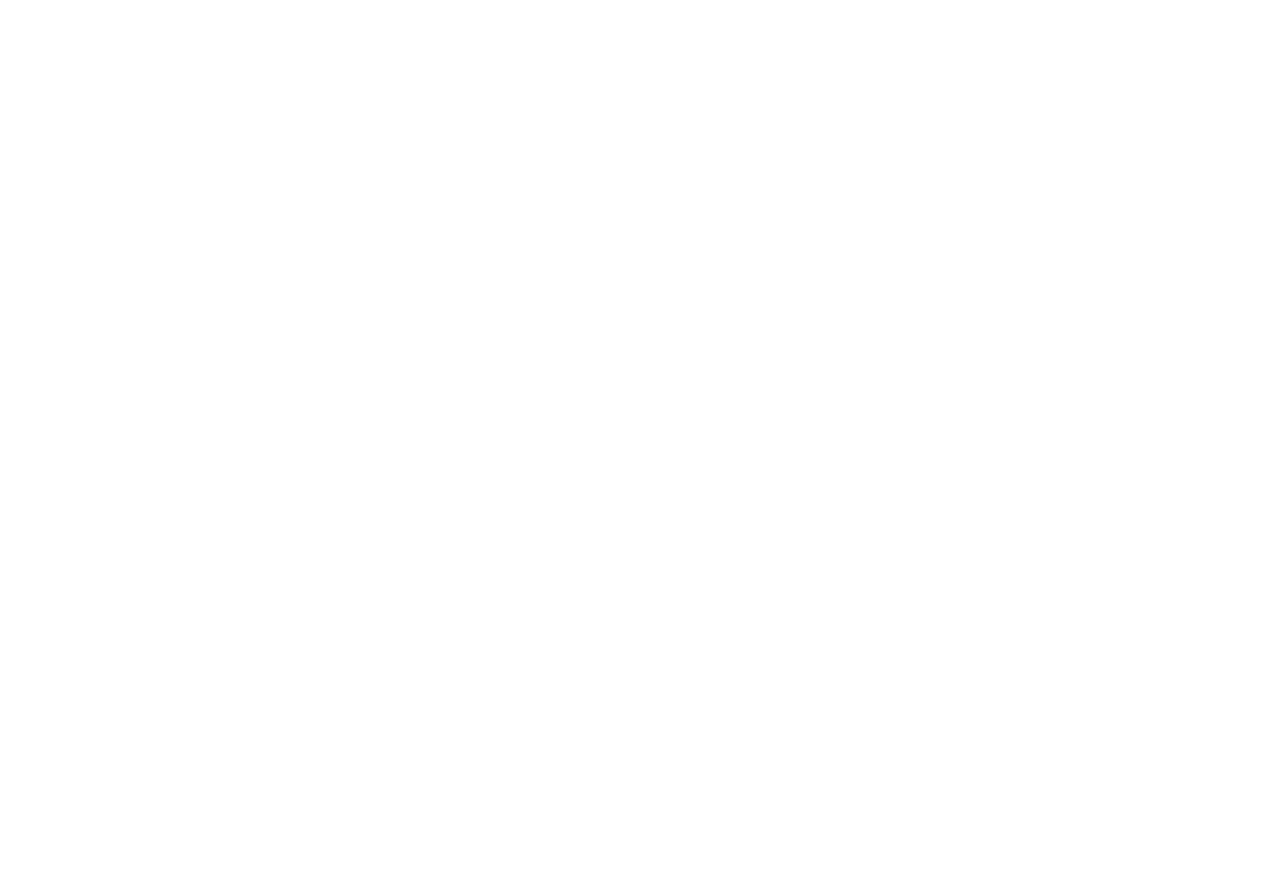
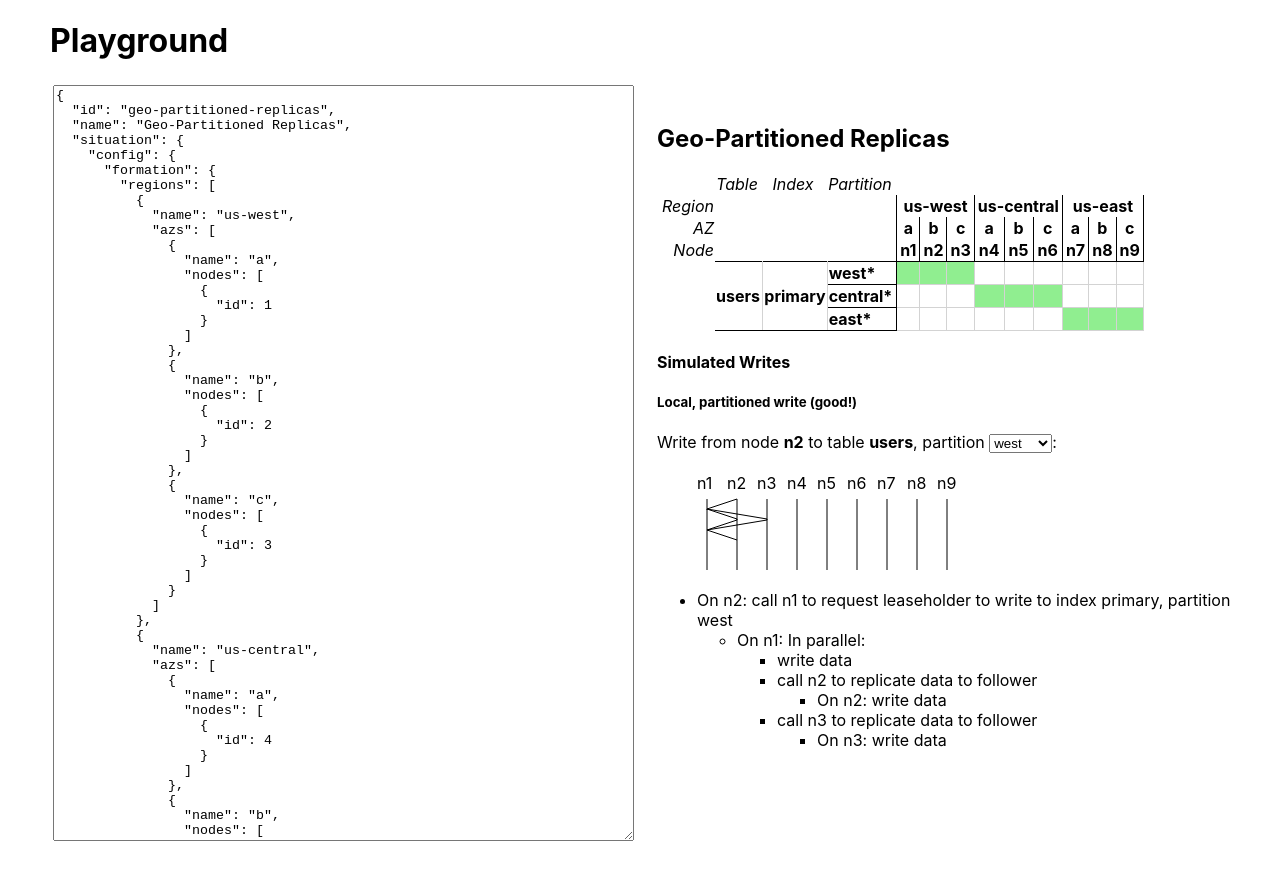
Before and after one commit to vilterp/crdb-config-explorer, a React (Create React App) app: page /playground in a window 1280 px wide. Shown: the top 880 px of the page. Before the commit the page ends 800 px from the top, so only its background shows below. Built offline with nearby package versions, Linux system fonts and the light colour scheme.

Commit message:
add basic playground

```diff
--- a/src/App.css
+++ b/src/App.css
@@ -122,3 +122,9 @@
 .trace-view .trace-node.trace-node-highlighted {
   color: red;
 }
+
+/* playground */
+
+textarea {
+  font-family: monospace;
+}
--- a/src/App.tsx
+++ b/src/App.tsx
@@ -1,188 +1,20 @@
 import React, { useState } from "react";
-import {
-  oneNodePerRegionF,
-  singleNode,
-  threeNodesOneRegion,
-  threeNodesThreeRegions,
-  usersTableDupIndexes,
-  usersTableLeaseholderPartitioned,
-  usersTablePartitioned,
-  usersTableUnPartitioned,
-} from "./configurations";
 import { SituationView } from "./views/situationView";
 import { Route, BrowserRouter as Router, Link } from "react-router-dom";
 import "./App.css";
-import { Situation, SQLWrite } from "./model";
+import { Pattern } from "./model";
 import { ConfigurationView } from "./views/configurationMatrix";
-
-interface Pattern {
-  id: string;
-  name: string;
-  situation: Situation;
-  writes: { desc: string; write: SQLWrite }[];
-}
-
-const development: Pattern = {
-  id: "development",
-  name: "Development",
-  situation: {
-    config: {
-      formation: singleNode,
-      table: usersTableUnPartitioned,
-    },
-    downNodeIDs: [],
-  },
-  writes: [
-    {
-      desc: "simple write",
-      write: {
-        gateWayNodeID: 1,
-        tableName: "users",
-        partitionName: "default",
-      },
-    },
-  ],
-};
-
-const basicProduction: Pattern = {
-  id: "basic-production",
-  name: "Basic Production",
-  situation: {
-    config: {
-      formation: threeNodesOneRegion,
-      table: usersTableUnPartitioned,
-    },
-    downNodeIDs: [],
-  },
-  writes: [
-    {
-      desc: "",
-      write: {
-        gateWayNodeID: 1,
-        tableName: "users",
-        partitionName: "default",
-      },
-    },
-  ],
-};
-
-const naiveMultiregion: Pattern = {
-  id: "naive-multiregion",
-  name: "Naive Multiregion",
-  situation: {
-    config: {
-      formation: threeNodesThreeRegions,
-      table: usersTableUnPartitioned,
-    },
-    downNodeIDs: [],
-  },
-  writes: [
-    {
-      desc: "local write (lucky!)",
-      write: {
-        tableName: "users",
-        partitionName: "default",
-        gateWayNodeID: 3,
-      },
-    },
-    {
-      desc: "non-local write (bad!)",
-      write: {
-        tableName: "users",
-        partitionName: "default",
-        gateWayNodeID: 4,
-      },
-    },
-  ],
-};
-
-const geoPartitionedReplicas: Pattern = {
-  id: "geo-partitioned-replicas",
-  name: "Geo-Partitioned Replicas",
-  situation: {
-    config: {
-      formation: threeNodesThreeRegions,
-      table: usersTablePartitioned,
-    },
-    downNodeIDs: [],
-  },
-  writes: [
-    {
-      desc: "Local, partitioned write (good!)",
-      write: {
-        gateWayNodeID: 2,
-        tableName: "users",
-        partitionName: "west",
-      },
-    },
-  ],
-};
-
-const geoPartitionedLeaseholders: Pattern = {
-  id: "geo-partitioned-leaseholders",
-  name: "Geo-Partitioned Leaseholders",
-  situation: {
-    config: {
-      formation: threeNodesThreeRegions,
-      table: usersTableLeaseholderPartitioned,
-    },
-    downNodeIDs: [],
-  },
-  writes: [
-    {
-      desc: "",
-      write: {
-        partitionName: "west",
-        tableName: "postal_codes",
-        gateWayNodeID: 2,
-      },
-    },
-  ],
-};
-
-const duplicateIndexes: Pattern = {
-  id: "duplicate-indexes",
-  name: "Duplicate Indexes",
-  situation: {
-    config: {
-      formation: threeNodesThreeRegions,
-      table: usersTableDupIndexes,
-    },
-    downNodeIDs: [],
-  },
-  writes: [
-    {
-      desc: "",
-      write: {
-        partitionName: "default",
-        tableName: "postal_codes",
-        gateWayNodeID: 2,
-      },
-    },
-  ],
-};
-
-const oneNodePerRegion: Pattern = {
-  id: "one-node-per-region",
-  name: "One Node Per Region",
-  situation: {
-    config: {
-      table: usersTableUnPartitioned,
-      formation: oneNodePerRegionF,
-    },
-    downNodeIDs: [],
-  },
-  writes: [
-    {
-      desc: "",
-      write: {
-        partitionName: "default",
-        gateWayNodeID: 1,
-        tableName: "users",
-      },
-    },
-  ],
-};
+import {
+  basicProduction,
+  development,
+  duplicateIndexes,
+  geoPartitionedLeaseholders,
+  geoPartitionedReplicas,
+  naiveMultiregion,
+  oneNodePerRegion,
+  PATTERNS,
+} from "./patterns";
+import { PlaygroundPage } from "./playground";
 
 function IndexPage() {
   return (
@@ -216,6 +48,10 @@
       <h2>Anti-Patterns</h2>
 
       <PatternPreview pattern={oneNodePerRegion} />
+
+      <h2>
+        <Link to="/playground">Playground</Link>
+      </h2>
     </div>
   );
 }
@@ -252,20 +88,11 @@
   );
 }
 
-const PATTERNS = [
-  development,
-  basicProduction,
-  naiveMultiregion,
-  geoPartitionedReplicas,
-  geoPartitionedLeaseholders,
-  duplicateIndexes,
-  oneNodePerRegion,
-];
-
 function App() {
   return (
     <Router>
       <Route path="/" component={IndexPage} exact />
+      <Route path="/playground" component={PlaygroundPage} exact />
       {PATTERNS.map(p => (
         <Route
           key={p.id}
--- a/src/model.ts
+++ b/src/model.ts
@@ -1,6 +1,13 @@
 import React from "react";
 import { replicasForSchemaPath } from "./allocate";
 import { intersection } from "./arrays";
+
+export interface Pattern {
+  id: string;
+  name: string;
+  situation: Situation;
+  writes: { desc: string; write: SQLWrite }[];
+}
 
 export interface Situation {
   config: Configuration;
--- /dev/null
+++ b/src/patterns.ts
@@ -0,0 +1,183 @@
+import { Pattern } from "./model";
+import {
+  oneNodePerRegionF,
+  singleNode,
+  threeNodesOneRegion,
+  threeNodesThreeRegions,
+  usersTableDupIndexes,
+  usersTableLeaseholderPartitioned,
+  usersTablePartitioned,
+  usersTableUnPartitioned,
+} from "./configurations";
+
+export const development: Pattern = {
+  id: "development",
+  name: "Development",
+  situation: {
+    config: {
+      formation: singleNode,
+      table: usersTableUnPartitioned,
+    },
+    downNodeIDs: [],
+  },
+  writes: [
+    {
+      desc: "simple write",
+      write: {
+        gateWayNodeID: 1,
+        tableName: "users",
+        partitionName: "default",
+      },
+    },
+  ],
+};
+
+export const basicProduction: Pattern = {
+  id: "basic-production",
+  name: "Basic Production",
+  situation: {
+    config: {
+      formation: threeNodesOneRegion,
+      table: usersTableUnPartitioned,
+    },
+    downNodeIDs: [],
+  },
+  writes: [
+    {
+      desc: "",
+      write: {
+        gateWayNodeID: 1,
+        tableName: "users",
+        partitionName: "default",
+      },
+    },
+  ],
+};
+
+export const naiveMultiregion: Pattern = {
+  id: "naive-multiregion",
+  name: "Naive Multiregion",
+  situation: {
+    config: {
+      formation: threeNodesThreeRegions,
+      table: usersTableUnPartitioned,
+    },
+    downNodeIDs: [],
+  },
+  writes: [
+    {
+      desc: "local write (lucky!)",
+      write: {
+        tableName: "users",
+        partitionName: "default",
+        gateWayNodeID: 3,
+      },
+    },
+    {
+      desc: "non-local write (bad!)",
+      write: {
+        tableName: "users",
+        partitionName: "default",
+        gateWayNodeID: 4,
+      },
+    },
+  ],
+};
+
+export const geoPartitionedReplicas: Pattern = {
+  id: "geo-partitioned-replicas",
+  name: "Geo-Partitioned Replicas",
+  situation: {
+    config: {
+      formation: threeNodesThreeRegions,
+      table: usersTablePartitioned,
+    },
+    downNodeIDs: [],
+  },
+  writes: [
+    {
+      desc: "Local, partitioned write (good!)",
+      write: {
+        gateWayNodeID: 2,
+        tableName: "users",
+        partitionName: "west",
+      },
+    },
+  ],
+};
+
+export const geoPartitionedLeaseholders: Pattern = {
+  id: "geo-partitioned-leaseholders",
+  name: "Geo-Partitioned Leaseholders",
+  situation: {
+    config: {
+      formation: threeNodesThreeRegions,
+      table: usersTableLeaseholderPartitioned,
+    },
+    downNodeIDs: [],
+  },
+  writes: [
+    {
+      desc: "",
+      write: {
+        partitionName: "west",
+        tableName: "postal_codes",
+        gateWayNodeID: 2,
+      },
+    },
+  ],
+};
+
+export const duplicateIndexes: Pattern = {
+  id: "duplicate-indexes",
+  name: "Duplicate Indexes",
+  situation: {
+    config: {
+      formation: threeNodesThreeRegions,
+      table: usersTableDupIndexes,
+    },
+    downNodeIDs: [],
+  },
+  writes: [
+    {
+      desc: "",
+      write: {
+        partitionName: "default",
+        tableName: "postal_codes",
+        gateWayNodeID: 2,
+      },
+    },
+  ],
+};
+
+export const oneNodePerRegion: Pattern = {
+  id: "one-node-per-region",
+  name: "One Node Per Region",
+  situation: {
+    config: {
+      table: usersTableUnPartitioned,
+      formation: oneNodePerRegionF,
+    },
+    downNodeIDs: [],
+  },
+  writes: [
+    {
+      desc: "",
+      write: {
+        partitionName: "default",
+        gateWayNodeID: 1,
+        tableName: "users",
+      },
+    },
+  ],
+};
+
+export const PATTERNS = [
+  development,
+  basicProduction,
+  naiveMultiregion,
+  geoPartitionedReplicas,
+  geoPartitionedLeaseholders,
+  duplicateIndexes,
+  oneNodePerRegion,
+];
--- /dev/null
+++ b/src/playground.tsx
@@ -0,0 +1,72 @@
+import React, { useState } from "react";
+import { geoPartitionedReplicas } from "./patterns";
+import { Pattern } from "./model";
+import { SituationView } from "./views/situationView";
+
+export function PlaygroundPage() {
+  const [patternJSONStr, setPatternJSONStr] = useState<string>(
+    JSON.stringify(geoPartitionedReplicas, null, 2),
+  );
+
+  return (
+    <div className="container">
+      <h1>Playground</h1>
+
+      <table>
+        <tbody>
+          <tr style={{ verticalAlign: "top" }}>
+            <td>
+              <textarea
+                className="playground"
+                value={patternJSONStr}
+                onChange={evt => setPatternJSONStr(evt.target.value)}
+                rows={50}
+                cols={70}
+              >
+                {patternJSONStr}
+              </textarea>
+            </td>
+            <td style={{ padding: 20 }}>
+              <PatternOrError res={parsePattern(patternJSONStr)} />
+            </td>
+          </tr>
+        </tbody>
+      </table>
+    </div>
+  );
+}
+
+function PatternOrError(props: { res: Res<Pattern, string> }) {
+  switch (props.res.type) {
+    case "Ok":
+      return (
+        <>
+          <h2>{props.res.res.name}</h2>
+          <SituationView
+            situation={props.res.res.situation}
+            writes={props.res.res.writes}
+          />
+        </>
+      );
+    case "Err":
+      return (
+        <>
+          <h3>Parse Error:</h3>
+          <pre>{props.res.err}</pre>
+        </>
+      );
+  }
+}
+
+type Res<A, E> = { type: "Ok"; res: A } | { type: "Err"; err: E };
+
+function parsePattern(jsonStr: string): Res<Pattern, string> {
+  let situ: Pattern;
+  try {
+    situ = JSON.parse(jsonStr);
+  } catch (e) {
+    return { type: "Err", err: e.toString() };
+  }
+  // TODO: validate the situation
+  return { type: "Ok", res: situ };
+}
```
Also changed, not shown: src/views/situationView.tsx (+1 -7 lines).
